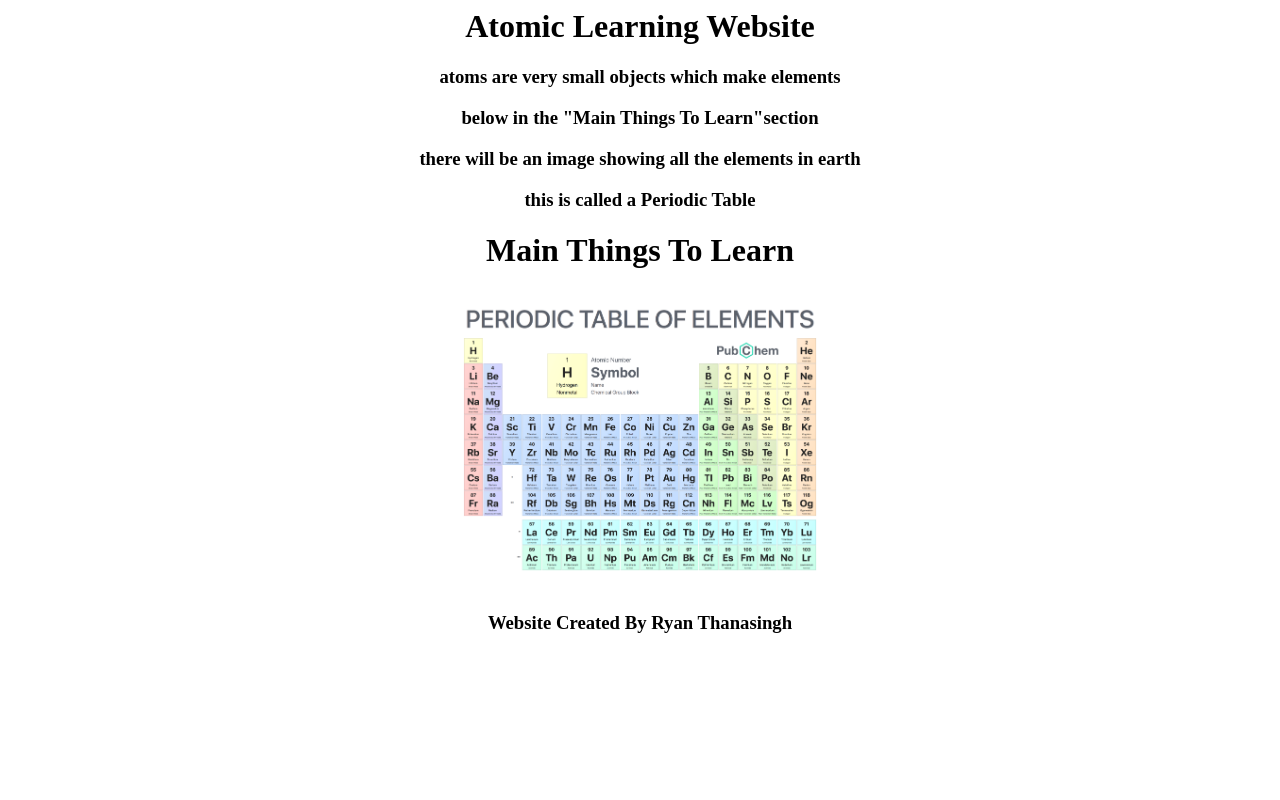
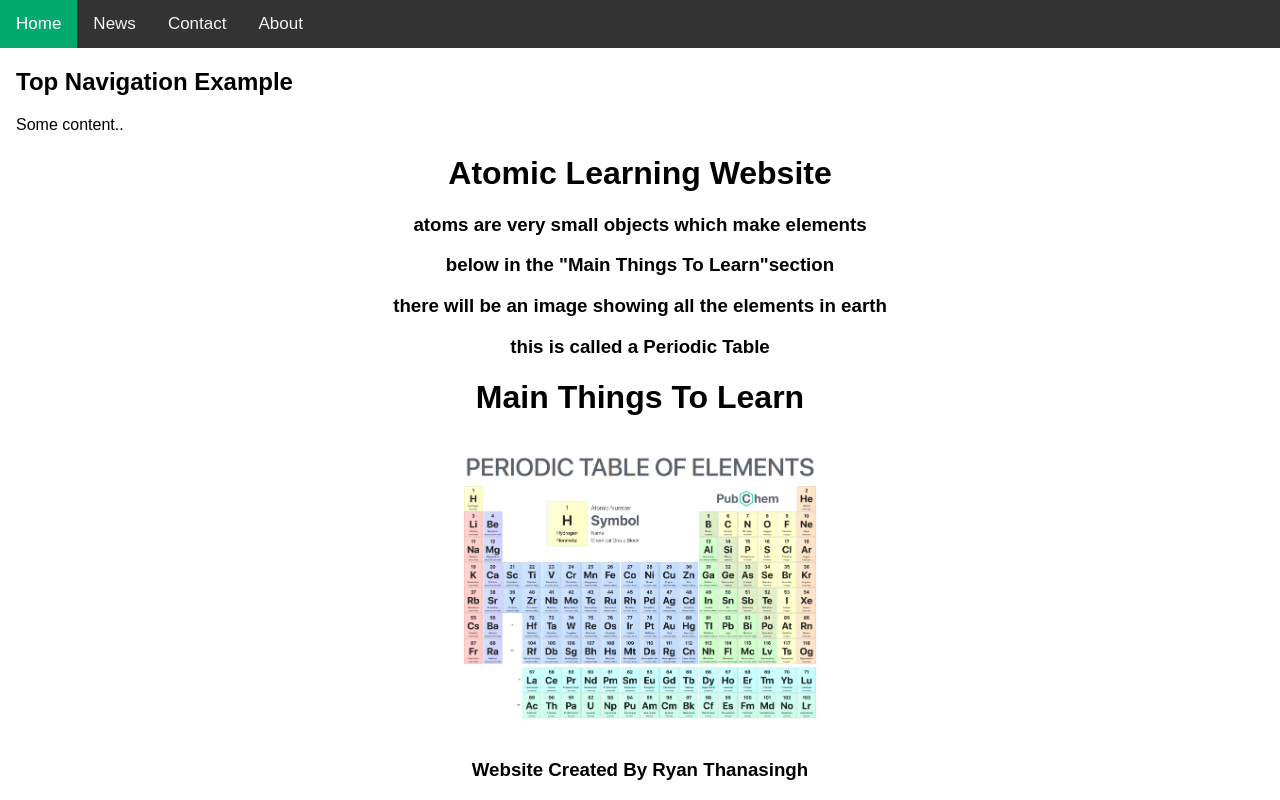
Before and after one commit to RyanTheAmazingCoder/website, a plain HTML site: page index.html in a window 1280 px wide. Drawn offline with Linux system fonts and the light colour scheme.

Commit message:
Update index.html

```diff
--- a/index.html
+++ b/index.html
@@ -1,4 +1,57 @@
 <html>
+
+  <!DOCTYPE html>
+<html>
+<head>
+<meta name="viewport" content="width=device-width, initial-scale=1">
+<style>
+body {
+  margin: 0;
+  font-family: Arial, Helvetica, sans-serif;
+}
+
+.topnav {
+  overflow: hidden;
+  background-color: #333;
+}
+
+.topnav a {
+  float: left;
+  color: #f2f2f2;
+  text-align: center;
+  padding: 14px 16px;
+  text-decoration: none;
+  font-size: 17px;
+}
+
+.topnav a:hover {
+  background-color: #ddd;
+  color: black;
+}
+
+.topnav a.active {
+  background-color: #04AA6D;
+  color: white;
+}
+</style>
+</head>
+<body>
+
+<div class="topnav">
+  <a class="active" href="#home">Home</a>
+  <a href="#news">News</a>
+  <a href="#contact">Contact</a>
+  <a href="#about">About</a>
+</div>
+
+<div style="padding-left:16px">
+  <h2>Top Navigation Example</h2>
+  <p>Some content..</p>
+</div>
+
+</body>
+</html>
+
 
 <center>
 <h1>Atomic Learning Website<h1>
```
